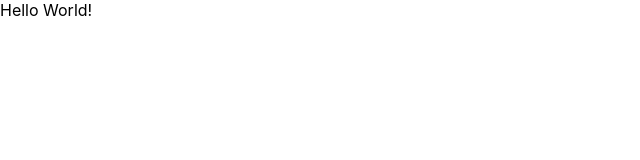
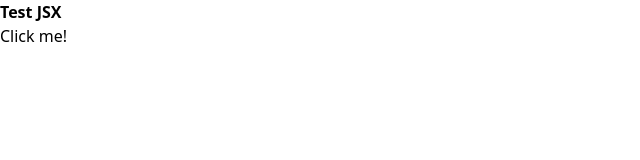
Before and after one commit to Judzhin/react-typescript-example, a React (Create React App) app: page / in a window 1280 px wide. Shown: the top 160 px of the page, without its empty margins (0-640 px from the left). Built offline with nearby package versions, Linux system fonts and the light colour scheme.

Commit message:
Add Style

```diff
--- a/package.json
+++ b/package.json
@@ -39,5 +39,10 @@
       "last 1 firefox version",
       "last 1 safari version"
     ]
+  },
+  "devDependencies": {
+    "autoprefixer": "^10.4.13",
+    "postcss": "^8.4.19",
+    "tailwindcss": "^3.2.4"
   }
 }
--- /dev/null
+++ b/postcss.config.js
@@ -0,0 +1,6 @@
+module.exports = {
+  plugins: {
+    tailwindcss: {},
+    autoprefixer: {},
+  },
+}
--- a/src/App.tsx
+++ b/src/App.tsx
@@ -1,9 +1,15 @@
-import React from 'react';
+import React, { createElement as e } from 'react';
 
 function App() {
-    return (
-        <div>Hello World!</div>
-    );
+    // return (
+    //     <div>Hello World!!!!</div>
+    // );
+
+    // return React.createElement('h1', {}, 'Hello Element!!!');
+    return e('div', {className: 'container'}, [
+        e('h1', {className: 'font-bold'}, 'Test JSX'),
+        e('button', {className: ''}, 'Click me!')
+    ]);
 }
 
 export default App;
--- a/src/index.css
+++ b/src/index.css
@@ -1,4 +1,4 @@
-body {
+/* body {
   margin: 0;
   font-family: -apple-system, BlinkMacSystemFont, 'Segoe UI', 'Roboto', 'Oxygen',
     'Ubuntu', 'Cantarell', 'Fira Sans', 'Droid Sans', 'Helvetica Neue',
@@ -10,4 +10,8 @@ body {
 code {
   font-family: source-code-pro, Menlo, Monaco, Consolas, 'Courier New',
     monospace;
-}
+} */
+
+@tailwind base;
+@tailwind components;
+@tailwind utilities;
--- /dev/null
+++ b/tailwind.config.js
@@ -0,0 +1,10 @@
+/** @type {import('tailwindcss').Config} */
+module.exports = {
+  content: [
+    "./src/**/*.{js,jsx,ts,tsx}",
+  ],
+  theme: {
+    extend: {},
+  },
+  plugins: [],
+}
```
Also changed, not shown: 1 other file (tests, documents, lock files or other folders).
